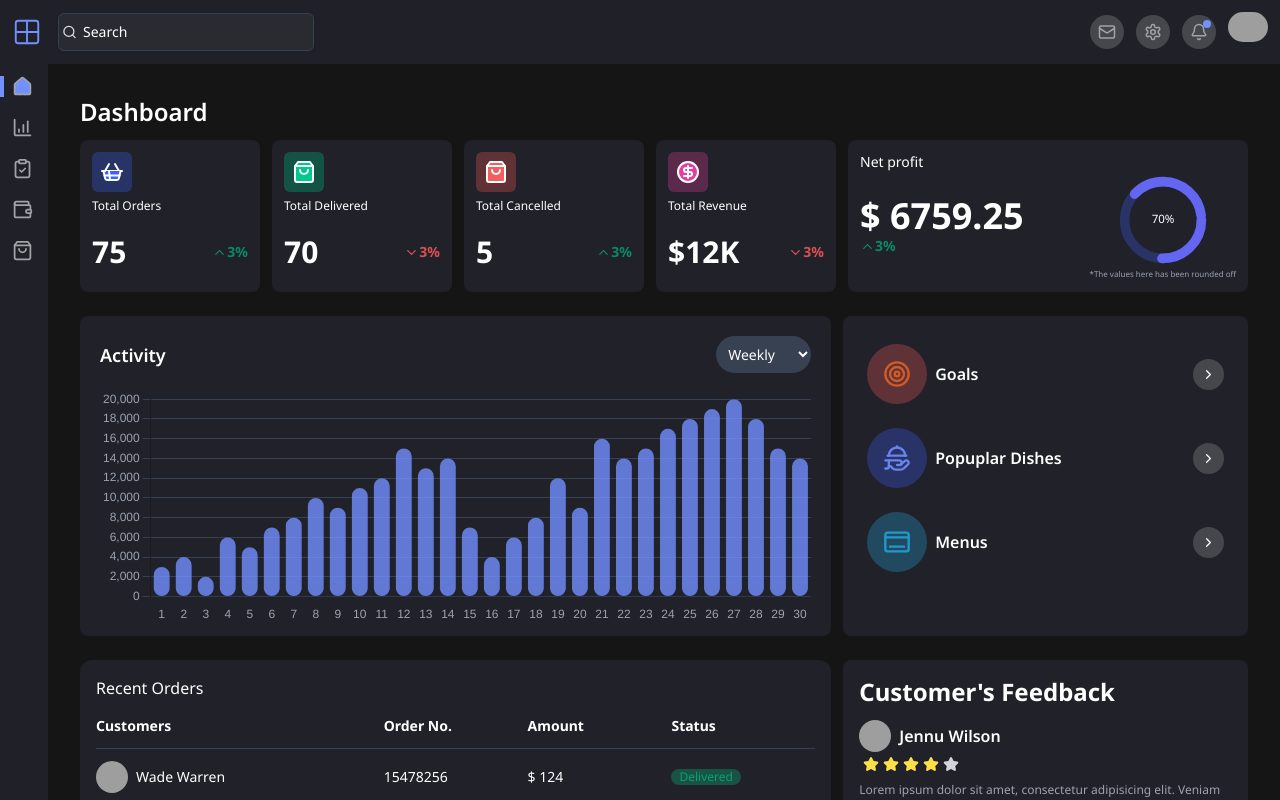
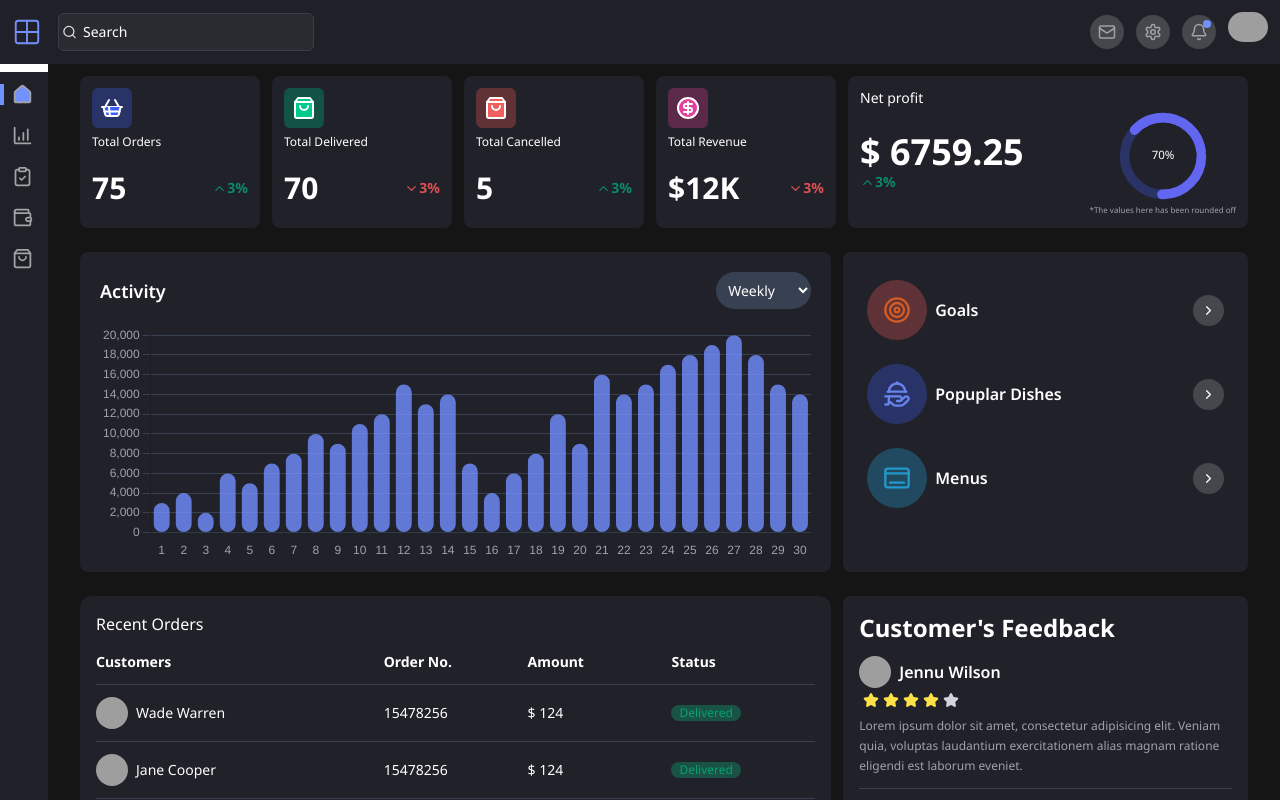
Before and after one commit to rajat4984/interviewDashboard, a React (Create React App) app: page / in a window 1280 px wide. Shown: the top 800 px of the page. Built offline with nearby package versions, Linux system fonts and the light colour scheme; grey boxes are pictures that could not be loaded.

Commit message:
sidebar issue fixed

```diff
--- a/src/Components/Navbar.jsx
+++ b/src/Components/Navbar.jsx
@@ -3,7 +3,7 @@ import { Bell, Grid2x2, Mail, Search, Settings } from "lucide-react";
 const Navbar = ({ showSideBar, setShowSidebar, screenWidth }) => {
   return (
     <>
-      <nav className="bg-cstm-bg-light-gray flex items-center justify-between p-3">
+      <nav className="bg-cstm-bg-light-gray flex items-center justify-between p-3 fixed w-full top-0 z-10">
         <div className="flex items-center gap-4">
           <Grid2x2
             color="#7290ff"
--- a/src/Components/Sidebar.jsx
+++ b/src/Components/Sidebar.jsx
@@ -9,7 +9,7 @@ const SideBar = ({ showSideBar }) => {
   return (
     <div>
       {showSideBar && (
-        <div className="bg-cstm-bg-light-gray py-3 w-12 h-full flex  flex-col  gap-5 absolute left-0 ">
+        <div className="bg-cstm-bg-light-gray py-3 w-12 h-full flex  flex-col  gap-5 fixed top-[8%] md:top-[10%] xl:top-[9%] left-0 ">
           <div className="flex gap-2 cursor-pointer">
             <div className="bg-[#7290ff] w-1  left-0"></div>
             <House fill="#7290ff" size={21} color="#a1a3a7" />
```
